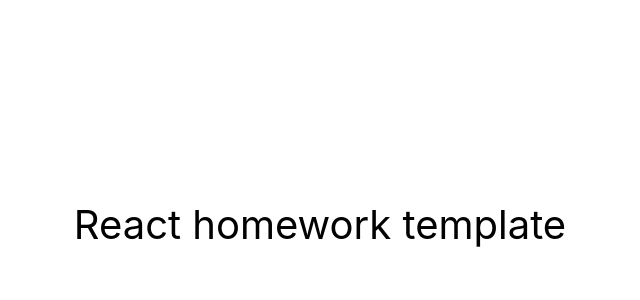
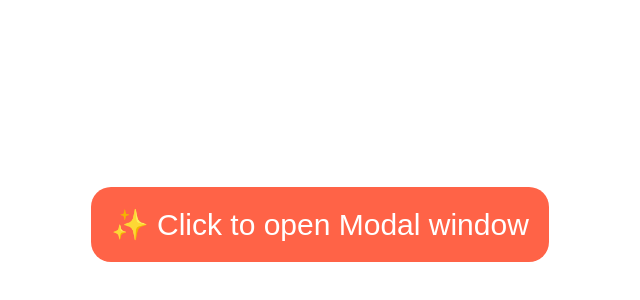
Before and after one commit to Nickisilver/simple_counter, a React (Create React App) app: page / in a window 1280 px wide. Shown: the part 176-476 px from the top of the page, without its empty margins (320-960 px from the left). Built offline with nearby package versions, Linux system fonts and the light colour scheme.

Commit message:
create simple modal

```diff
--- a/public/index.html
+++ b/public/index.html
@@ -72,3 +72,4 @@
     -->
   </body>
 </html>
+  <img src="" alt="">
--- a/src/components/App.jsx
+++ b/src/components/App.jsx
@@ -1,16 +1,20 @@
+import React from "react";
+import { BtnOpener } from "./BtnOpener/BtnOpener";
+import { Modal } from "./Modal/Modal";
+import css from './App.module.css'
+
 export const App = () => {
+
+const [visible, setViseble] = React.useState(false)
+
+
+function onBtnClick () {
+  setViseble(!visible)
+}
   return (
-    <div
-      style={{
-        height: '100vh',
-        display: 'flex',
-        justifyContent: 'center',
-        alignItems: 'center',
-        fontSize: 40,
-        color: '#010101'
-      }}
-    >
-      React homework template
+    <div className={css.wrapper}>
+     {!visible &&  <BtnOpener onClick={onBtnClick} action='✨ Click to open Modal window' />}
+      {visible && <Modal onClick={onBtnClick}  visible={visible} />}
     </div>
   );
 };
--- /dev/null
+++ b/src/components/App.module.css
@@ -0,0 +1,12 @@
+.wrapper {
+  height: 100vh;
+  width: 100vw;
+  display: flex;
+  justify-content: center;
+  align-items: center;
+}
+
+.BtnOpener {
+  font-size: 40px;
+  padding: 10px;
+}
--- /dev/null
+++ b/src/components/BtnOpener/BtnOpener.jsx
@@ -0,0 +1,9 @@
+import css from './BtnOpener.module.css'
+
+
+export const BtnOpener = ({action, onClick, }) => {
+
+  return (
+    <button className={css.button} type='button' onClick={onClick}>{action}</button>
+  )
+}
--- /dev/null
+++ b/src/components/BtnOpener/BtnOpener.module.css
@@ -0,0 +1,8 @@
+.button {
+  background-color: tomato;
+  padding: 20px;
+  font-size: 30px;
+  border: none;
+  border-radius: 20px;
+  color: #fff;
+}
--- /dev/null
+++ b/src/components/Modal/Modal.jsx
@@ -0,0 +1,12 @@
+import css from './Modal.module.css'
+
+export const Modal = ({onClick , children}) => {
+  return (
+    <div className={css.backDrop} >
+      <div className={css.modal}>
+        <button className={css.closeBtn}  onClick={onClick} >x</button>
+        <div className={css.iconWraper}><img className={css.iconWraper} src='https://img.freepik.com/free-photo/painting-mountain-lake-with-mountain-background_188544-9126.jpg?w=2000' /></div>
+      </div>
+    </div>
+  )
+}
--- /dev/null
+++ b/src/components/Modal/Modal.module.css
@@ -0,0 +1,35 @@
+.backDrop {
+  width: 100vw;
+  height: 100vh;
+  background-color: #ccc;
+
+  display: flex;
+  justify-content: center;
+  align-items: center;
+}
+
+.modal {
+  width: 750px;
+  min-height: 400px;
+  background-color: #fff;
+  position: relative;
+  padding: 40px;
+}
+
+.closeBtn {
+
+  position: absolute;
+  top: 30px;
+  right: 30px;
+  /* padding: px; */
+  font-size: 24px;
+  border-radius: 50px;
+  border: none;
+
+  background-color: #cac3c3;
+}
+
+.iconWraper {
+  width: 100%;
+  height: auto;
+}
```
Also changed, not shown: src/icons/IMG_E1504.JPG (added), src/icons/image-from-rawpixel-id-426240-jpeg.jpg (added).
